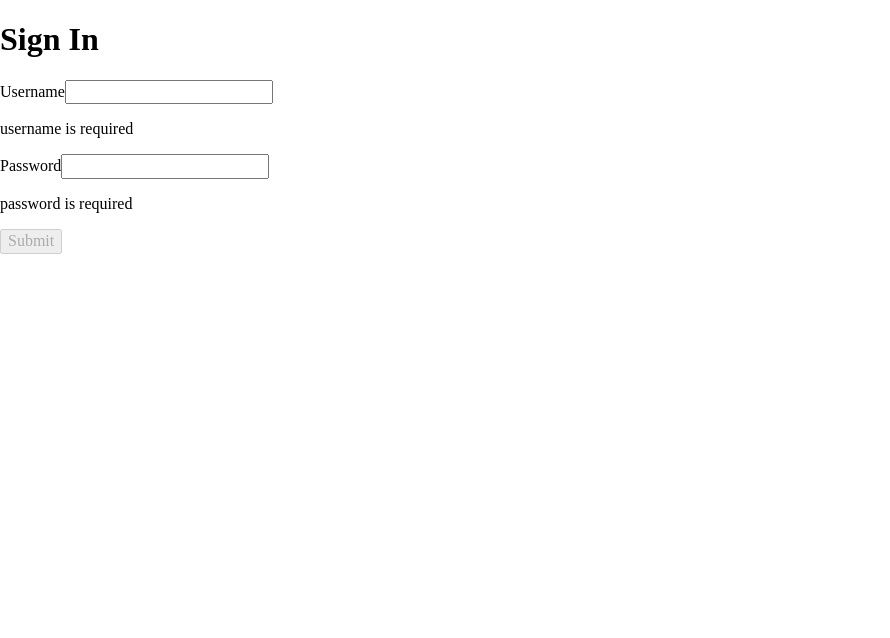
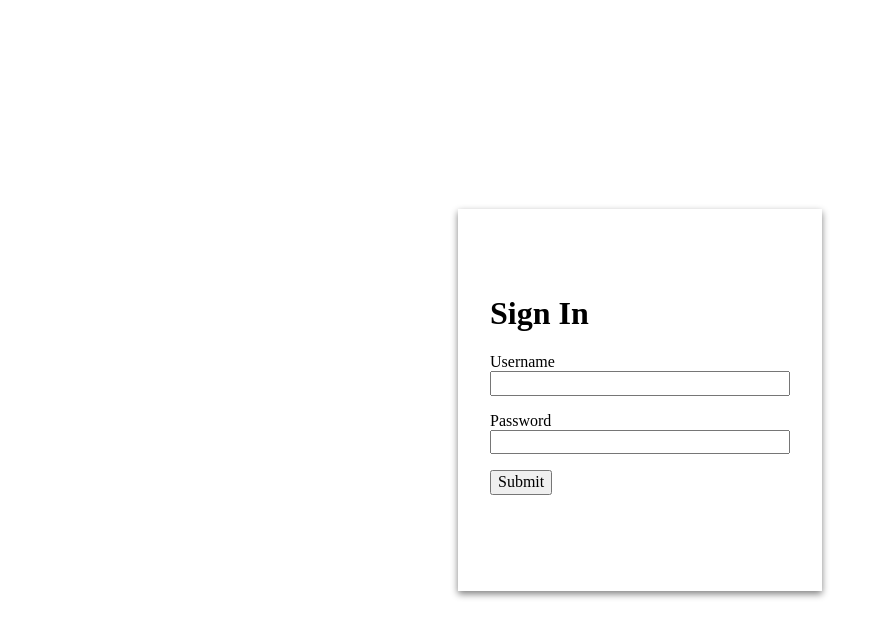
Before and after one commit to Adogeon/chat-box, a React (Vite) app in the folder client/: page /signin in a window 1280 px wide. Shown: the top 638 px of the page, without its empty margins (0-890 px from the left). Built offline with nearby package versions, Linux system fonts and the light colour scheme; no server answers.

Commit message:
Adding style for sign in page and prevent over eager validation

```diff
--- a/client/src/components/SignInPage/SignInForm.jsx
+++ b/client/src/components/SignInPage/SignInForm.jsx
@@ -1,16 +1,24 @@
 import React from "react";
+
+//style import
+import style from "../../styles/SignInPages/style.module.css";
+
+//component import
 import Form from "../common/Form";
 import TextInput from "../common/TextInput";
 import FormSubmitButton from "../common/FormSubmitButton";
 
 const SignInForm = () => {
   return (
-    <main>
     <Form>
       <TextInput
         name="username"
         validate="required"
         label="Username"
+        classes={{
+          contClass: style.textInputContainer,
+          errorClass: style.errorClass,
+        }}
         events={{
           onChange: (data) => console.log(data),
         }}
@@ -19,6 +27,10 @@ const SignInForm = () => {
         name="password"
         validate="required"
         label="Password"
+        classes={{
+          contClass: style.textInputContainer,
+          errorClass: style.errorClass,
+        }}
         events={{
           onChange: (data) => console.log(data),
         }}
@@ -31,7 +43,6 @@ const SignInForm = () => {
         Submit
       </FormSubmitButton>
     </Form>
-    </main>
   );
 };
 
--- a/client/src/components/SignUpPage/SignUpForm.jsx
+++ b/client/src/components/SignUpPage/SignUpForm.jsx
@@ -1,8 +1,10 @@
 import React from "react";
 import Form from "../common/Form";
 import TextInput from "../common/TextInput";
+import FormSubmitButton from "../common/FormSubmitButton";
 
 const SignUpForm = () => {
+  return (
     <main>
       <Form>
         <TextInput
@@ -47,7 +49,8 @@ const SignUpForm = () => {
           Submit
         </FormSubmitButton>
       </Form>
-  </main>;
+    </main>
+  );
 };
 
 export default SignUpForm;
--- a/client/src/components/common/Form/index.jsx
+++ b/client/src/components/common/Form/index.jsx
@@ -28,6 +28,12 @@ const Form = (props) => {
     } else {
       throw new Error(`Please add "name" field to the input: ${field}`);
     }
+  };
+
+  const validateAll = () => {
+    Object.keys(fields).map((key) => {
+      validateField(key);
+    });
   };
 
   const validateField = (name) => {
@@ -66,12 +72,14 @@ const Form = (props) => {
 
   const updateFields = (event, { name, value }) => {
     if (event) {
+      console.log(event);
       event.persist();
     }
     const field = fields[name];
     addField({
       field: {
         ...field,
+        runValidate: true,
         value: event ? event.currentTarget.value : value,
       },
     });
@@ -83,6 +91,7 @@ const Form = (props) => {
     updateFields,
     addField,
     validateField,
+    validateAll,
   };
 
   return (
--- a/client/src/components/common/FormSubmitButton.jsx
+++ b/client/src/components/common/FormSubmitButton.jsx
@@ -4,9 +4,10 @@ import { FormCtx } from "./Form";
 const FormSubmitButton = (props) => {
   const { events } = props;
   const { onSubmit } = events;
-  const { fields, errors } = useContext(FormCtx);
+  const { fields, errors, validateAll } = useContext(FormCtx);
 
   const handleSubmit = () => {
+    validateAll();
     onSubmit(fields);
   };
 
--- a/client/src/components/common/TextInput.jsx
+++ b/client/src/components/common/TextInput.jsx
@@ -15,11 +15,11 @@ const TextInput = (props) => {
     label = "",
     type = "text",
     classes = {},
+    runValidate,
   } = field;
   const fieldError = errors[name];
 
   const { contClass, fieldClass, errorClass } = classes;
-
   const handleChange = (event) => {
     try {
       updateFields(event, field);
@@ -36,10 +36,10 @@ const TextInput = (props) => {
   };
 
   useEffect(() => {
-    if (value !== undefined) {
+    if (value !== undefined && runValidate) {
       validateField(name);
     }
-  }, [value]);
+  }, [value, name]);
 
   useEffect(() => {
     addField({
--- a/client/src/pages/signin.jsx
+++ b/client/src/pages/signin.jsx
@@ -1,10 +1,15 @@
 import React from "react";
+
+//style import;
+import style from "../styles/SignInPages/style.module.css";
+
+//component import
 import SignInForm from "../components/SignInPage/SignInForm";
 
 const SignInPage = () => {
   return (
-    <main className="signInMain">
-      <div className="box">
+    <main className={style.mainContainer}>
+      <div className={style.formContainer}>
         <h1>Sign In</h1>
         <SignInForm />
       </div>
--- /dev/null
+++ b/client/src/styles/SignInPages/style.module.css
@@ -0,0 +1,28 @@
+.mainContainer {
+  display: flex;
+  flex-direction: column;
+  width: 80%;
+  min-width: 300px;
+  height: 100vh;
+  margin: auto;
+  align-content: center;
+}
+
+.formContainer {
+  box-shadow: 0px 3px 7px gray;
+  margin: auto;
+  width: 25%;
+  min-width: 300px;
+  padding: 4em 2em 6em 2em;
+}
+
+.textInputContainer {
+  display: flex;
+  flex-flow: column;
+  margin: 1em 0;
+}
+
+.errorClass {
+  color: red;
+  margin: 0;
+}
```
Lines whose indentation alone changed are shown as unchanged.
